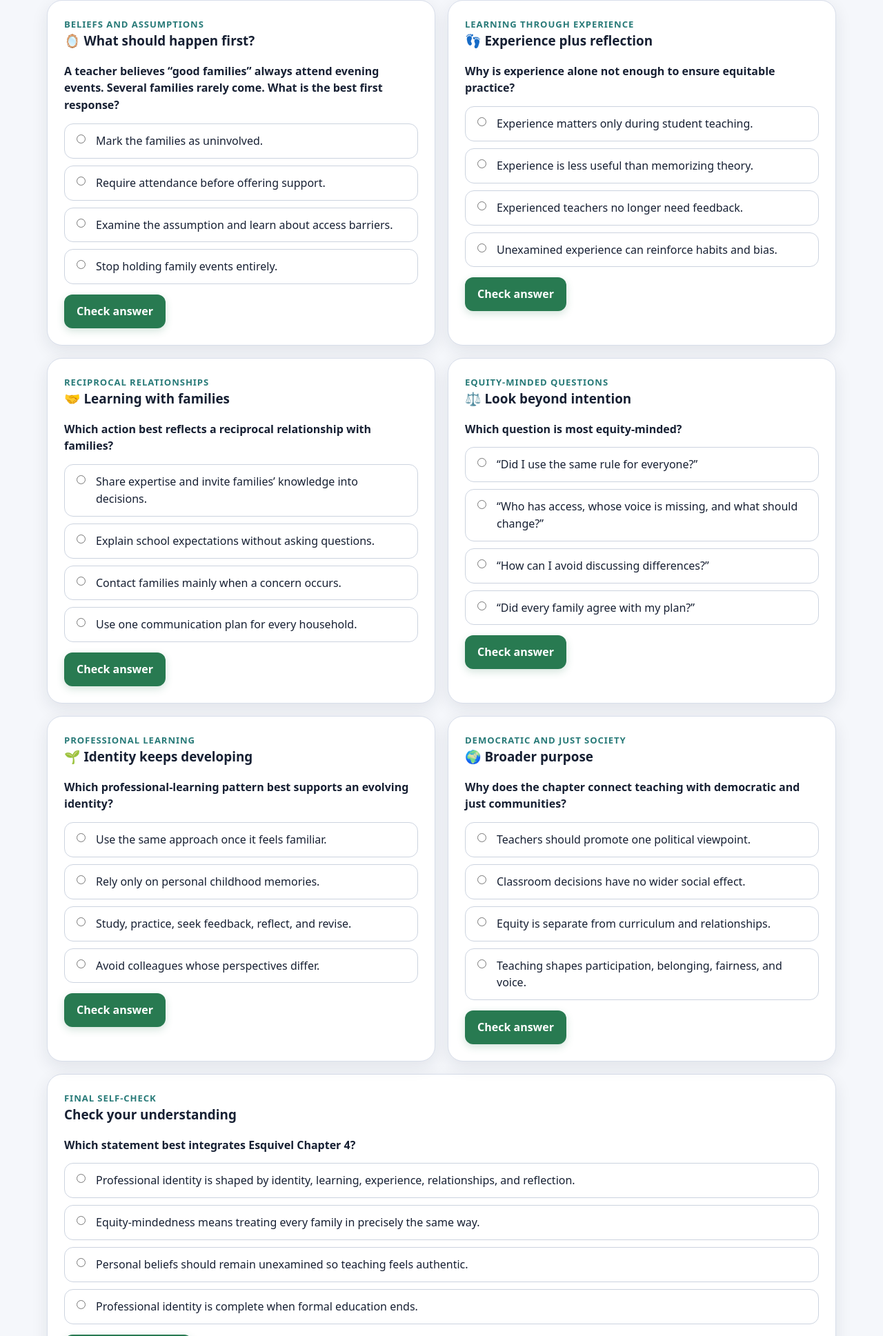
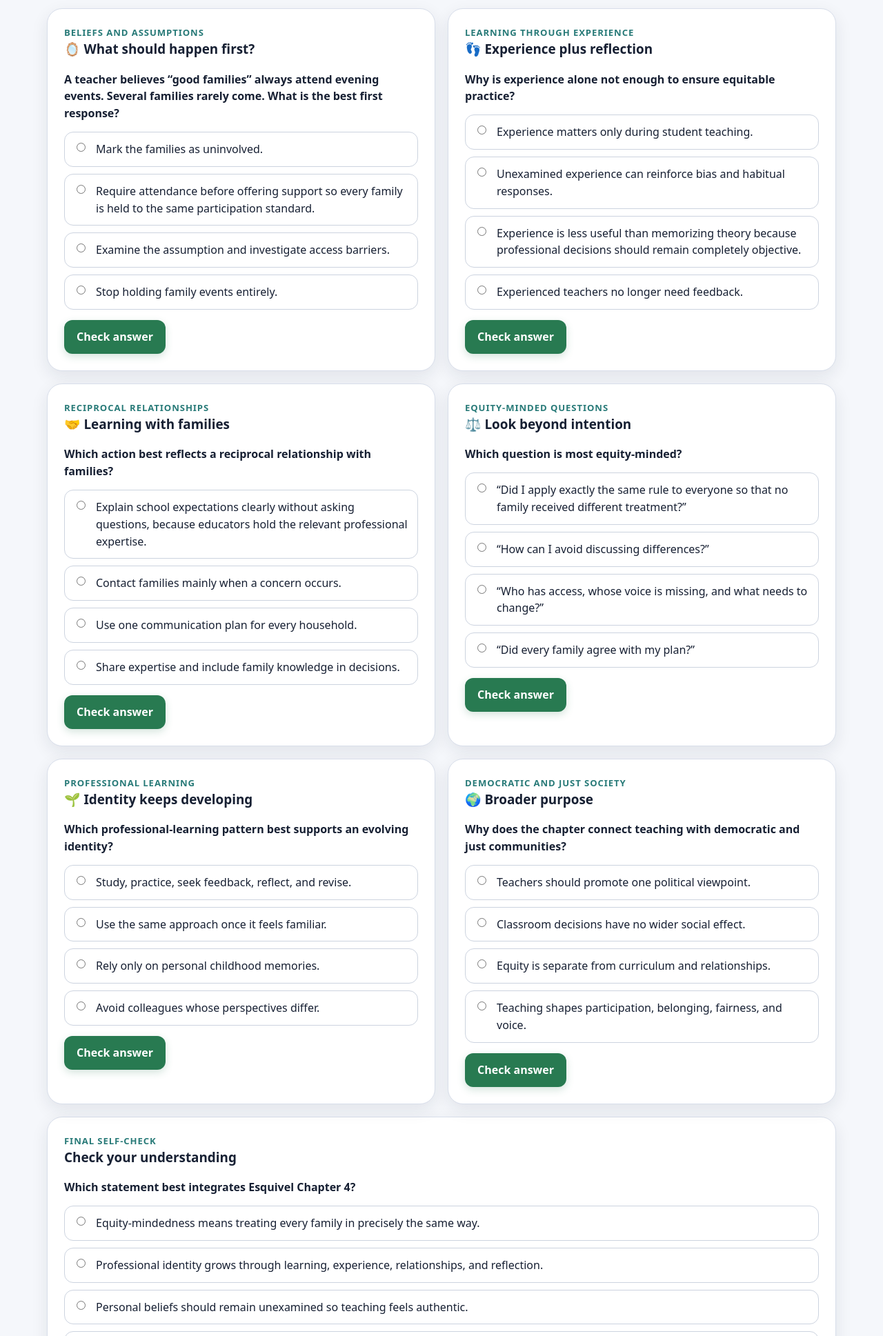
Before and after one commit to coolmarv99-coder/Teaching-Diversity, a plain HTML site: page CLDV-06_Week_4_Interactive_Reading_Guide/index.html in a window 1280 px wide. Shown: the part 2035-3972 px from the top of the page at 69% size. Drawn offline with Linux system fonts and the light colour scheme.

Commit message:
Add files via upload

```diff
--- a/CLDV-06_Week_4_Interactive_Reading_Guide/index.html
+++ b/CLDV-06_Week_4_Interactive_Reading_Guide/index.html
@@ -44,16 +44,16 @@ main{max-width:1180px;margin:0 auto;padding:28px 18px 60px}.hero{display:flex;ju
 
 <section id="explore" class="grid2">
 <article class="card activity"><div class="section-label">Professional identity</div><h3>🔎 Choose the strongest response</h3><p class="question">Which statement best reflects the chapter’s view of teacher identity?</p><div class="options">
-<label class="option"><input type="radio" name="identity" value="0"> It grows from personal, cultural, educational, and professional experience.</label>
-<label class="option"><input type="radio" name="identity" value="1"> It begins only after a teacher is hired full-time.</label>
+<label class="option"><input type="radio" name="identity" value="0"> It grows through personal, cultural, educational, and professional experience.</label>
+<label class="option"><input type="radio" name="identity" value="1"> It begins only after a teacher is hired full-time and starts applying formal professional standards.</label>
 <label class="option"><input type="radio" name="identity" value="2"> It is mostly a collection of classroom techniques.</label>
 <label class="option"><input type="radio" name="identity" value="3"> It should remain unchanged throughout a career.</label></div><div class="btn-row"><button class="btn" id="identityCheck" type="button">Check my thinking</button></div><div class="feedback" id="identityFeedback"></div></article>
 
 <article class="card activity"><div class="section-label">Sources of professional knowledge</div><h3>🧩 Match it up</h3><p>The descriptions are intentionally shuffled. Match each knowledge source with its best meaning.</p>
-<div class="match-row"><div class="term">Academic knowledge</div><select data-answer="b"><option value="">Choose…</option><option value="d">Understanding built collectively through inquiry with colleagues and local communities</option><option value="b">Ideas gained from coursework, theory, research, and formal study</option><option value="a">Understanding developed through direct work with children and families</option><option value="c">Learning shaped by observing and participating in professional settings</option></select></div>
-<div class="match-row"><div class="term">Practical knowledge</div><select data-answer="a"><option value="">Choose…</option><option value="c">Learning shaped by observing and participating in professional settings</option><option value="d">Understanding built collectively through inquiry with colleagues and local communities</option><option value="a">Understanding developed through direct work with children and families</option><option value="b">Ideas gained from coursework, theory, research, and formal study</option></select></div>
-<div class="match-row"><div class="term">Professional socialization</div><select data-answer="c"><option value="">Choose…</option><option value="a">Understanding developed through direct work with children and families</option><option value="c">Learning shaped by observing and participating in professional settings</option><option value="b">Ideas gained from coursework, theory, research, and formal study</option><option value="d">Understanding built collectively through inquiry with colleagues and local communities</option></select></div>
-<div class="match-row"><div class="term">Knowledge of practice</div><select data-answer="d"><option value="">Choose…</option><option value="b">Ideas gained from coursework, theory, research, and formal study</option><option value="a">Understanding developed through direct work with children and families</option><option value="d">Understanding built collectively through inquiry with colleagues and local communities</option><option value="c">Learning shaped by observing and participating in professional settings</option></select></div>
+<div class="match-row"><div class="term">Academic knowledge</div><select data-answer="b"><option value="">Choose…</option><option value="a">Understanding developed through direct work with children and families</option><option value="c">Learning shaped by observing and participating in professional settings</option><option value="b">Ideas gained from coursework, theory, research, and formal study</option><option value="d">Understanding built collectively through inquiry with colleagues and local communities</option></select></div>
+<div class="match-row"><div class="term">Practical knowledge</div><select data-answer="a"><option value="">Choose…</option><option value="a">Understanding developed through direct work with children and families</option><option value="b">Ideas gained from coursework, theory, research, and formal study</option><option value="d">Understanding built collectively through inquiry with colleagues and local communities</option><option value="c">Learning shaped by observing and participating in professional settings</option></select></div>
+<div class="match-row"><div class="term">Professional socialization</div><select data-answer="c"><option value="">Choose…</option><option value="b">Ideas gained from coursework, theory, research, and formal study</option><option value="d">Understanding built collectively through inquiry with colleagues and local communities</option><option value="c">Learning shaped by observing and participating in professional settings</option><option value="a">Understanding developed through direct work with children and families</option></select></div>
+<div class="match-row"><div class="term">Knowledge of practice</div><select data-answer="d"><option value="">Choose…</option><option value="d">Understanding built collectively through inquiry with colleagues and local communities</option><option value="c">Learning shaped by observing and participating in professional settings</option><option value="a">Understanding developed through direct work with children and families</option><option value="b">Ideas gained from coursework, theory, research, and formal study</option></select></div>
 <div class="btn-row"><button class="btn" id="checkMatch" type="button">Check matches</button><button class="btn secondary" id="resetMatch" type="button">Reset</button></div><div class="feedback" id="matchFeedback"></div></article>
 </section>
 
@@ -62,36 +62,36 @@ main{max-width:1180px;margin:0 auto;padding:28px 18px 60px}.hero{display:flex;ju
 <section class="grid2">
 <article class="card activity"><div class="section-label">Beliefs and assumptions</div><h3>🪞 What should happen first?</h3><p class="question">A teacher believes “good families” always attend evening events. Several families rarely come. What is the best first response?</p><div class="options">
 <label class="option"><input type="radio" name="assumptions" value="0"> Mark the families as uninvolved.</label>
-<label class="option"><input type="radio" name="assumptions" value="1"> Require attendance before offering support.</label>
-<label class="option"><input type="radio" name="assumptions" value="2"> Examine the assumption and learn about access barriers.</label>
+<label class="option"><input type="radio" name="assumptions" value="1"> Require attendance before offering support so every family is held to the same participation standard.</label>
+<label class="option"><input type="radio" name="assumptions" value="2"> Examine the assumption and investigate access barriers.</label>
 <label class="option"><input type="radio" name="assumptions" value="3"> Stop holding family events entirely.</label></div><div class="btn-row"><button class="btn" id="assumptionsCheck" type="button">Check answer</button></div><div class="feedback" id="assumptionsFeedback"></div></article>
 
 <article class="card activity"><div class="section-label">Learning through experience</div><h3>👣 Experience plus reflection</h3><p class="question">Why is experience alone not enough to ensure equitable practice?</p><div class="options">
 <label class="option"><input type="radio" name="experience" value="0"> Experience matters only during student teaching.</label>
-<label class="option"><input type="radio" name="experience" value="1"> Experience is less useful than memorizing theory.</label>
-<label class="option"><input type="radio" name="experience" value="2"> Experienced teachers no longer need feedback.</label>
-<label class="option"><input type="radio" name="experience" value="3"> Unexamined experience can reinforce habits and bias.</label></div><div class="btn-row"><button class="btn" id="experienceCheck" type="button">Check answer</button></div><div class="feedback" id="experienceFeedback"></div></article>
+<label class="option"><input type="radio" name="experience" value="1"> Unexamined experience can reinforce bias and habitual responses.</label>
+<label class="option"><input type="radio" name="experience" value="2"> Experience is less useful than memorizing theory because professional decisions should remain completely objective.</label>
+<label class="option"><input type="radio" name="experience" value="3"> Experienced teachers no longer need feedback.</label></div><div class="btn-row"><button class="btn" id="experienceCheck" type="button">Check answer</button></div><div class="feedback" id="experienceFeedback"></div></article>
 </section>
 
 <section id="practice" class="grid2">
 <article class="card activity"><div class="section-label">Reciprocal relationships</div><h3>🤝 Learning with families</h3><p class="question">Which action best reflects a reciprocal relationship with families?</p><div class="options">
-<label class="option"><input type="radio" name="families" value="0"> Share expertise and invite families’ knowledge into decisions.</label>
-<label class="option"><input type="radio" name="families" value="1"> Explain school expectations without asking questions.</label>
-<label class="option"><input type="radio" name="families" value="2"> Contact families mainly when a concern occurs.</label>
-<label class="option"><input type="radio" name="families" value="3"> Use one communication plan for every household.</label></div><div class="btn-row"><button class="btn" id="familiesCheck" type="button">Check answer</button></div><div class="feedback" id="familiesFeedback"></div></article>
+<label class="option"><input type="radio" name="families" value="0"> Explain school expectations clearly without asking questions, because educators hold the relevant professional expertise.</label>
+<label class="option"><input type="radio" name="families" value="1"> Contact families mainly when a concern occurs.</label>
+<label class="option"><input type="radio" name="families" value="2"> Use one communication plan for every household.</label>
+<label class="option"><input type="radio" name="families" value="3"> Share expertise and include family knowledge in decisions.</label></div><div class="btn-row"><button class="btn" id="familiesCheck" type="button">Check answer</button></div><div class="feedback" id="familiesFeedback"></div></article>
 
 <article class="card activity"><div class="section-label">Equity-minded questions</div><h3>⚖️ Look beyond intention</h3><p class="question">Which question is most equity-minded?</p><div class="options">
-<label class="option"><input type="radio" name="equity" value="0"> “Did I use the same rule for everyone?”</label>
-<label class="option"><input type="radio" name="equity" value="1"> “Who has access, whose voice is missing, and what should change?”</label>
-<label class="option"><input type="radio" name="equity" value="2"> “How can I avoid discussing differences?”</label>
+<label class="option"><input type="radio" name="equity" value="0"> “Did I apply exactly the same rule to everyone so that no family received different treatment?”</label>
+<label class="option"><input type="radio" name="equity" value="1"> “How can I avoid discussing differences?”</label>
+<label class="option"><input type="radio" name="equity" value="2"> “Who has access, whose voice is missing, and what needs to change?”</label>
 <label class="option"><input type="radio" name="equity" value="3"> “Did every family agree with my plan?”</label></div><div class="btn-row"><button class="btn" id="equityCheck" type="button">Check answer</button></div><div class="feedback" id="equityFeedback"></div></article>
 </section>
 
 <section class="grid2">
 <article class="card activity"><div class="section-label">Professional learning</div><h3>🌱 Identity keeps developing</h3><p class="question">Which professional-learning pattern best supports an evolving identity?</p><div class="options">
-<label class="option"><input type="radio" name="growth" value="0"> Use the same approach once it feels familiar.</label>
-<label class="option"><input type="radio" name="growth" value="1"> Rely only on personal childhood memories.</label>
-<label class="option"><input type="radio" name="growth" value="2"> Study, practice, seek feedback, reflect, and revise.</label>
+<label class="option"><input type="radio" name="growth" value="0"> Study, practice, seek feedback, reflect, and revise.</label>
+<label class="option"><input type="radio" name="growth" value="1"> Use the same approach once it feels familiar.</label>
+<label class="option"><input type="radio" name="growth" value="2"> Rely only on personal childhood memories.</label>
 <label class="option"><input type="radio" name="growth" value="3"> Avoid colleagues whose perspectives differ.</label></div><div class="btn-row"><button class="btn" id="growthCheck" type="button">Check answer</button></div><div class="feedback" id="growthFeedback"></div></article>
 
 <article class="card activity"><div class="section-label">Democratic and just society</div><h3>🌍 Broader purpose</h3><p class="question">Why does the chapter connect teaching with democratic and just communities?</p><div class="options">
@@ -102,8 +102,8 @@ main{max-width:1180px;margin:0 auto;padding:28px 18px 60px}.hero{display:flex;ju
 </section>
 
 <section class="card activity" style="margin-top:18px"><div class="section-label">Final self-check</div><h3>Check your understanding</h3><p class="question">Which statement best integrates Esquivel Chapter 4?</p><div class="options">
-<label class="option"><input type="radio" name="final" value="0"> Professional identity is shaped by identity, learning, experience, relationships, and reflection.</label>
-<label class="option"><input type="radio" name="final" value="1"> Equity-mindedness means treating every family in precisely the same way.</label>
+<label class="option"><input type="radio" name="final" value="0"> Equity-mindedness means treating every family in precisely the same way.</label>
+<label class="option"><input type="radio" name="final" value="1"> Professional identity grows through learning, experience, relationships, and reflection.</label>
 <label class="option"><input type="radio" name="final" value="2"> Personal beliefs should remain unexamined so teaching feels authentic.</label>
 <label class="option"><input type="radio" name="final" value="3"> Professional identity is complete when formal education ends.</label></div><div class="btn-row"><button class="btn" id="finalCheck" type="button">Check my thinking</button></div><div class="feedback" id="finalFeedback"></div></section>
 
@@ -123,12 +123,12 @@ document.getElementById('identityCheck').addEventListener('click',()=>radioCheck
 document.getElementById('checkMatch').addEventListener('click',()=>{const ss=[...document.querySelectorAll('.match-row select')],f=document.getElementById('matchFeedback');if(!ss.every(s=>s.value))return show(f,'⚠️ Complete all four matches first.');const n=ss.filter(s=>s.value===s.dataset.answer).length;show(f,n===4?'✅ <strong>Nice work!</strong> All four knowledge sources are matched correctly.':'↻ You matched <strong>'+n+' of 4</strong> correctly. Recheck the sources and try again.');if(n===4){state.match=true;updateProgress()}});
 document.getElementById('resetMatch').addEventListener('click',()=>{document.querySelectorAll('.match-row select').forEach(s=>s.value='');document.getElementById('matchFeedback').classList.remove('show')});
 document.getElementById('assumptionsCheck').addEventListener('click',()=>radioCheck('assumptions',2,'assumptionsFeedback','Reflection and family inquiry help reveal barriers that an assumption may hide.','Question the definition of involvement before judging families.','assumptions'));
-document.getElementById('experienceCheck').addEventListener('click',()=>radioCheck('experience',3,'experienceFeedback','Experience becomes professional learning when it is examined, discussed, and revised.','Choose the response that explains why reflection matters.','experience'));
-document.getElementById('familiesCheck').addEventListener('click',()=>radioCheck('families',0,'familiesFeedback','Reciprocity means educators and families both contribute knowledge and influence decisions.','Choose two-way partnership rather than one-way communication.','families'));
-document.getElementById('equityCheck').addEventListener('click',()=>radioCheck('equity',1,'equityFeedback','Equity-minded teachers examine access, voice, barriers, and the effects of current practice.','Choose the question that investigates outcomes, not just equal rules.','equity'));
-document.getElementById('growthCheck').addEventListener('click',()=>radioCheck('growth',2,'growthFeedback','Professional identity develops through cycles of study, practice, feedback, reflection, and revision.','Choose the ongoing learning cycle.','growth'));
+document.getElementById('experienceCheck').addEventListener('click',()=>radioCheck('experience',1,'experienceFeedback','Experience becomes professional learning when it is examined, discussed, and revised.','Choose the response that explains why reflection matters.','experience'));
+document.getElementById('familiesCheck').addEventListener('click',()=>radioCheck('families',3,'familiesFeedback','Reciprocity means educators and families both contribute knowledge and influence decisions.','Choose two-way partnership rather than one-way communication.','families'));
+document.getElementById('equityCheck').addEventListener('click',()=>radioCheck('equity',2,'equityFeedback','Equity-minded teachers examine access, voice, barriers, and the effects of current practice.','Choose the question that investigates outcomes, not just equal rules.','equity'));
+document.getElementById('growthCheck').addEventListener('click',()=>radioCheck('growth',0,'growthFeedback','Professional identity develops through cycles of study, practice, feedback, reflection, and revision.','Choose the ongoing learning cycle.','growth'));
 document.getElementById('societyCheck').addEventListener('click',()=>radioCheck('society',3,'societyFeedback','Everyday teaching helps children experience participation, voice, fairness, and belonging.','Choose the response that connects classroom life with civic and social development.','society'));
-document.getElementById('finalCheck').addEventListener('click',()=>radioCheck('final',0,'finalFeedback','The chapter presents professional identity as an evolving combination of self, knowledge, experience, relationships, and reflection.','Choose the comprehensive, growth-oriented response.','final'));
+document.getElementById('finalCheck').addEventListener('click',()=>radioCheck('final',1,'finalFeedback','The chapter presents professional identity as an evolving combination of self, knowledge, experience, relationships, and reflection.','Choose the comprehensive, growth-oriented response.','final'));
 document.getElementById('compareBtn').addEventListener('click',()=>{document.getElementById('comparePanel').classList.add('show');state.reflect=true;updateProgress();document.getElementById('comparePanel').scrollIntoView({behavior:'smooth',block:'nearest'})});
 document.getElementById('restartBtn').addEventListener('click',()=>location.reload());updateProgress();
 </script>
```
